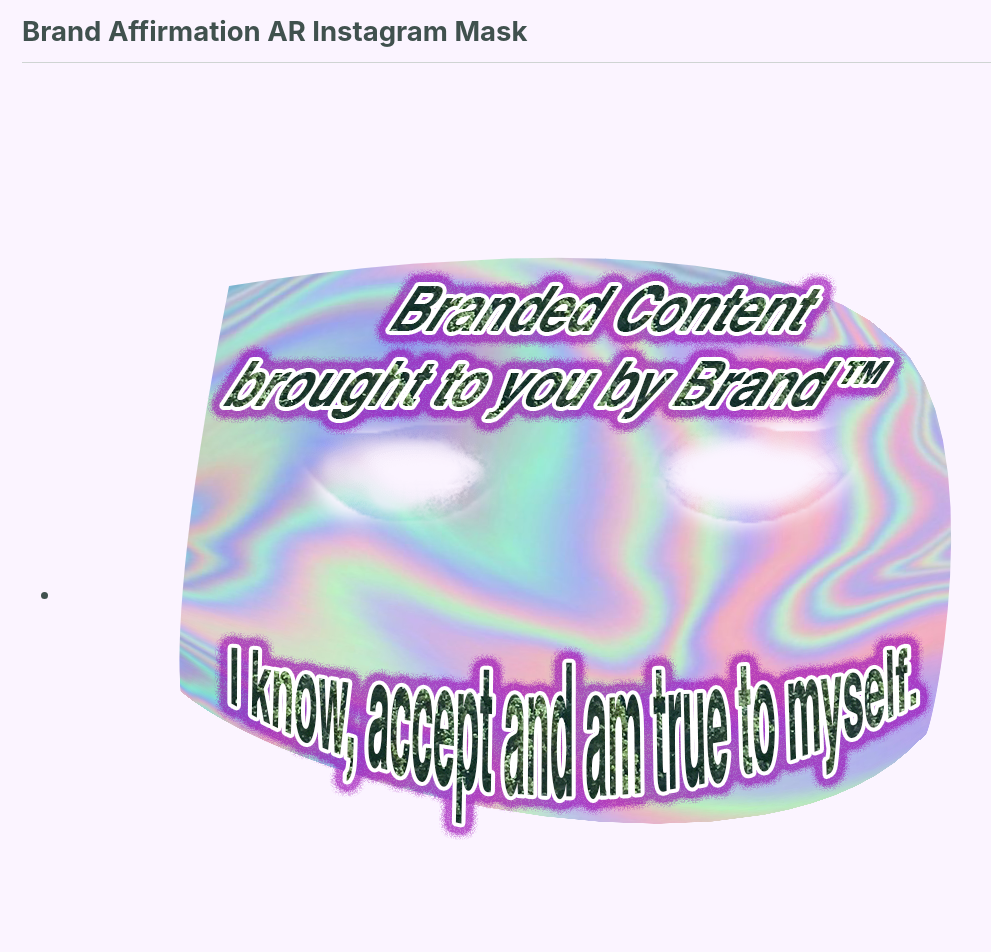
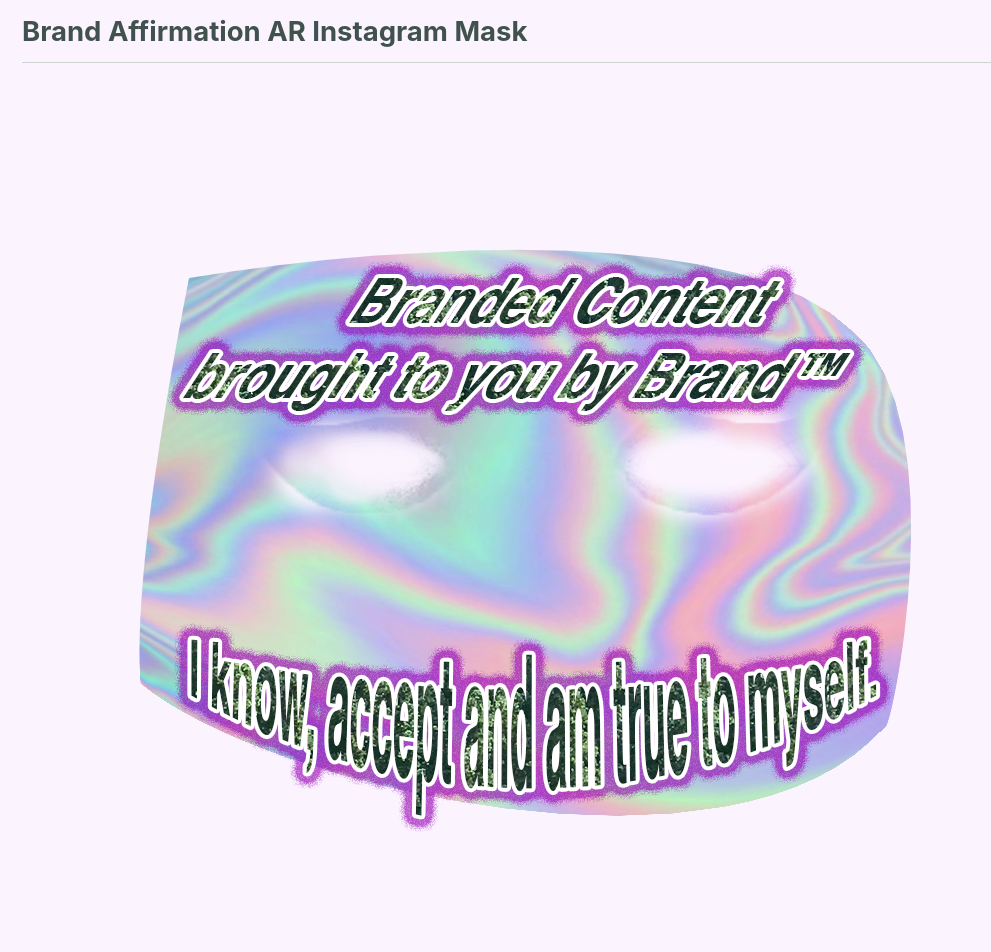
Before and after one commit to benpercifield/benpercifield.github.io, a Jekyll site: the page built from _pages/ideas.md, in a window 1280 px wide. Shown: the part 2012-2964 px from the top of the page, without its empty margins (0-991 px from the left). Built offline with Jekyll 4.4.1, drawn with Linux system fonts in a browser that asks for light colours; cached includes are drawn as plain includes; nearby versions of some CDN libraries.

Commit message:
Update ideas.md

```diff
--- a/_pages/ideas.md
+++ b/_pages/ideas.md
@@ -24,7 +24,7 @@ permalink: /ideas/
 * ![alt text](https://raw.githubusercontent.com/benpercifield/benpercifield.github.io/master/images/meatroulette.jpg "Meat Roulette")
 
 ## Brand Affirmation AR Instagram Mask
-* ![alt text](https://benpercifield.github.io/brandmask.png "Brand Affirmation AR Mask")
+ ![alt text](https://benpercifield.github.io/brandmask.png "Brand Affirmation AR Mask")
 * [Branded Positive Affirmation Mask, Instagram Demo:](https://www.instagram.com/a/r/?effect_id=862120040905902&ch=N2UzMDA2NTYwMTUzYWNlMGY5MjQ5M2NmNjA4YTVmZjE=)
 * The Branded Affirmation Mask taps into a fascination, almost obsession with irony. The positive brand affirmation mask allows people to not even metaphorically but literally don a mask to be as branded as they are ironic. Irony sells, and giving the consumer the activation
 Brand Affirmation Mask:
```
